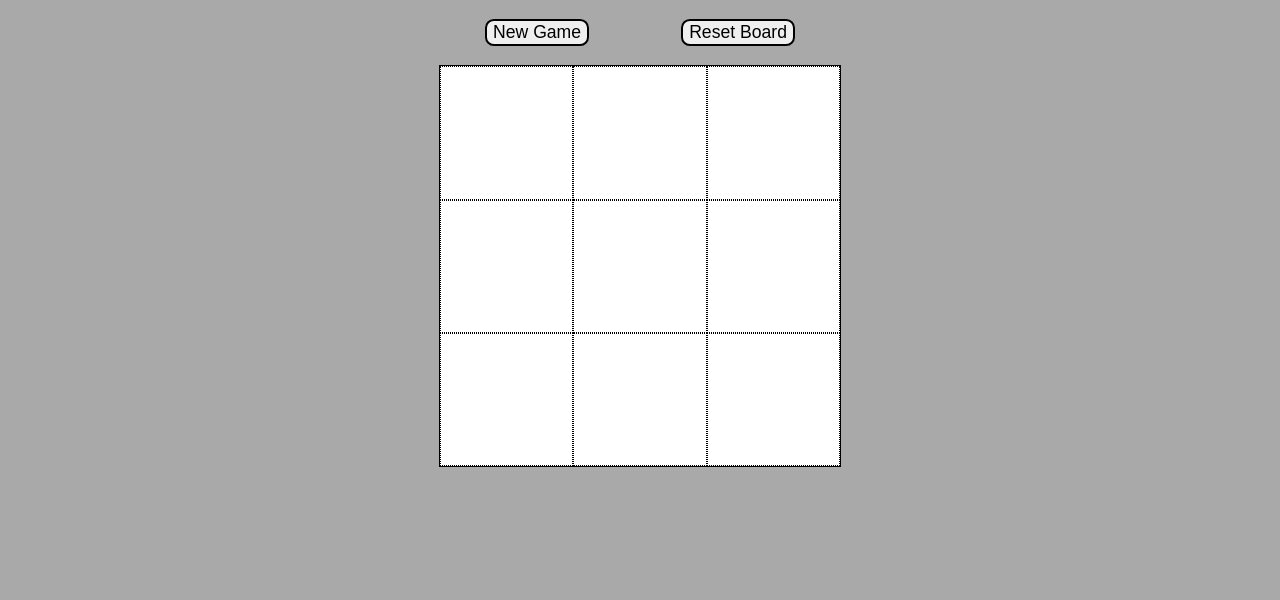
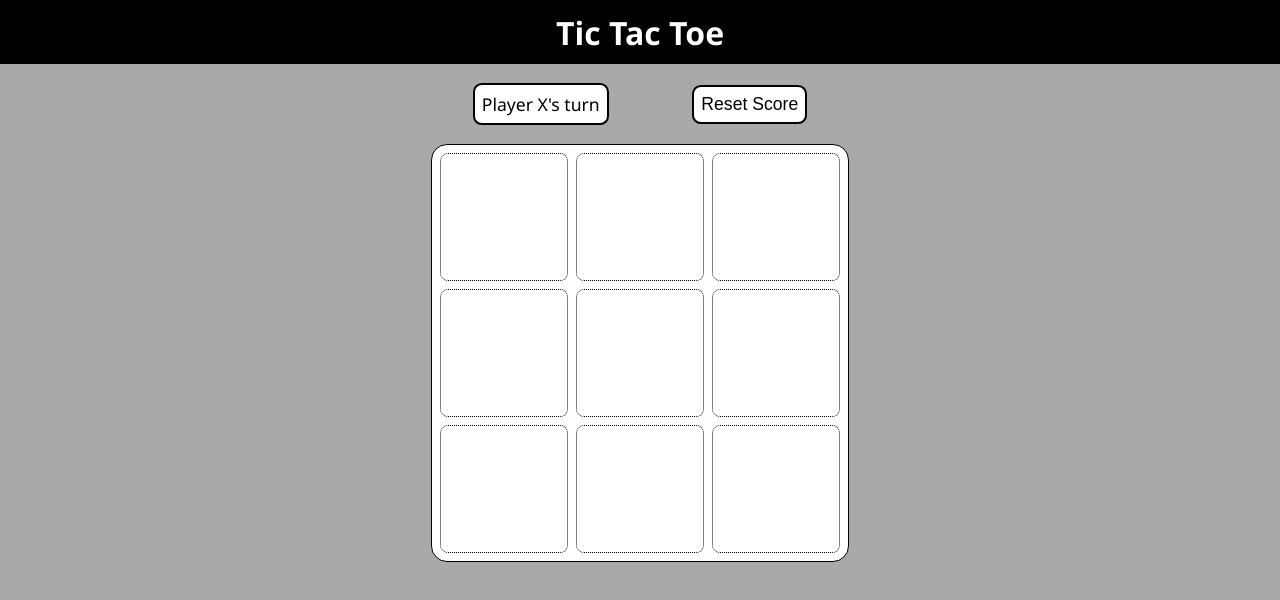
Before and after one commit to ZaleXypher/OdinProjectTicTacToe, a plain HTML site: page index.html in a window 1280 px wide. Drawn offline with Linux system fonts and the light colour scheme.

Commit message:
basic working game

```diff
--- a/game.js
+++ b/game.js
@@ -3,6 +3,7 @@ function gameBoard(){
     let box = document.querySelector("#game-board");
     let player = "X"
     let currentGame = [["", "", ""], ["", "", ""], ["", "", ""]]
+    let winStatus = 0;
 
     function winner(player){
         let playerLetter = player;
@@ -58,29 +59,56 @@ function gameBoard(){
             }
 
             if(winHor(gameBoard) || winVer(gameBoard) || winDia(gameBoard)){
-                return `${player} Win`
+                return 1
             }
         }
         return {win}
     }
 
+    function announce(){
+        let announcer = document.querySelector("#announce")
+
+        function announcePlayer(player){
+            announcer.textContent = `Player ${player}'s turn`;
+        }
+
+        function win(player, board){
+            let winChecker = winner(player);
+            if(winChecker.win(board)){
+                winStatus = 1;
+                announcer.textContent = `Player ${player}'s win`;
+                setTimeout(resetBoard, 3000)
+            }
+        }
+
+        function tie(round){
+            if(round >= 9){
+                announcer.textContent = `Players tied`;
+                setTimeout(resetBoard, 3000)
+            }
+        }
+        return {announcePlayer, win, tie}
+    }
+
+    let announcements = announce();
+
     function play(box){
-        if(box.target.textContent == ""){
+        if(box.target.textContent == "" && winStatus == 0){
             box.target.textContent = player;
             box.target.classList.add(player);
             let row = box.target.getAttribute("data-row");
             let column = box.target.getAttribute("data-column");
             currentGame[row][column] = player;
 
-            let winX = winner('X');
-            let winY = winner('Y');
             if(round % 2 == 0){
-                player = "Y";
-                console.log(winX.win(currentGame));
+                announcements.announcePlayer("X");
+                announcements.win(player, currentGame);
+                player = "X";
             }
             else {
-                player = "X";
-                console.log(winY.win(currentGame));
+                announcements.announcePlayer("Y");
+                announcements.win(player, currentGame);
+                player = "Y";
             }
             round++;
         }
@@ -97,7 +125,8 @@ function gameBoard(){
                 box.appendChild(grid);
             }
         }
-        round = 2;
+        round = 1;
+        announcements.announcePlayer("X")
     }
 
     function resetBoard(){
@@ -105,6 +134,8 @@ function gameBoard(){
         box.innerHTML = '';
         player = "X";
         round = 0;
+        winStatus = 0;
+        createBoard();
     }
 
     return {createBoard, resetBoard}
--- a/index.html
+++ b/index.html
@@ -8,13 +8,15 @@
     <script src="game.js" defer></script>
 </head>
 <body>
+    <div class="title-card">
+        <span class="title">Tic Tac Toe</span>
+    </div>
     <div class="container">
         <div class="game-button">
-            <button type="button" id="newGame">New Game</button>
-            <button type="button" id="reset">Reset Board</button>
+            <span id="announce"></span>
+            <button type="button" id="reset">Reset Score</button>
         </div>
         <div id="game-board"></div>
-        <span id="announce"></span>
     </div>
 </body>
 </html>
--- a/style.css
+++ b/style.css
@@ -12,10 +12,30 @@ body{
     padding: 1.2rem;
 }
 
-button{
+.title-card{
+    width: 100%;
+    height: 4rem;
+    background-color: black;
+    color: white;
+    font-size: 2rem;
+    font-weight: 650;
+
+}
+
+.title{
+    height: 100%;
+    display: flex;
+    text-align: center;
+    justify-content: center;
+    align-items: center;
+}
+
+button, #announce{
     appearance: none;
     font-size: 1.1em;
+    padding: .4em;
     border: 2px black solid;
+    background-color: white;
     border-radius: .5em;
     cursor: pointer;
 }
@@ -31,18 +51,27 @@ button{
     width:  50vh;
     height: 50vh;
     border: 1px black solid;
+    border-radius: 1rem;
     background-color: white;
     display: grid;
+    gap: .5rem;
+    padding: .5rem;
     grid-template-columns: 1fr 1fr 1fr;
     grid-template-rows: 1fr 1fr 1fr;
 }
 
 .play-box{
+    border-radius: .5rem;
     border: 1px black dotted;
-    font-size: 4rem;
+    font-size: 6rem;
+    font-weight: 700;
     display: flex;
     align-items: center;
     justify-content: center;
+}
+
+.play-box:hover{
+    background-color: lightgray;
 }
 
 .X{
```
